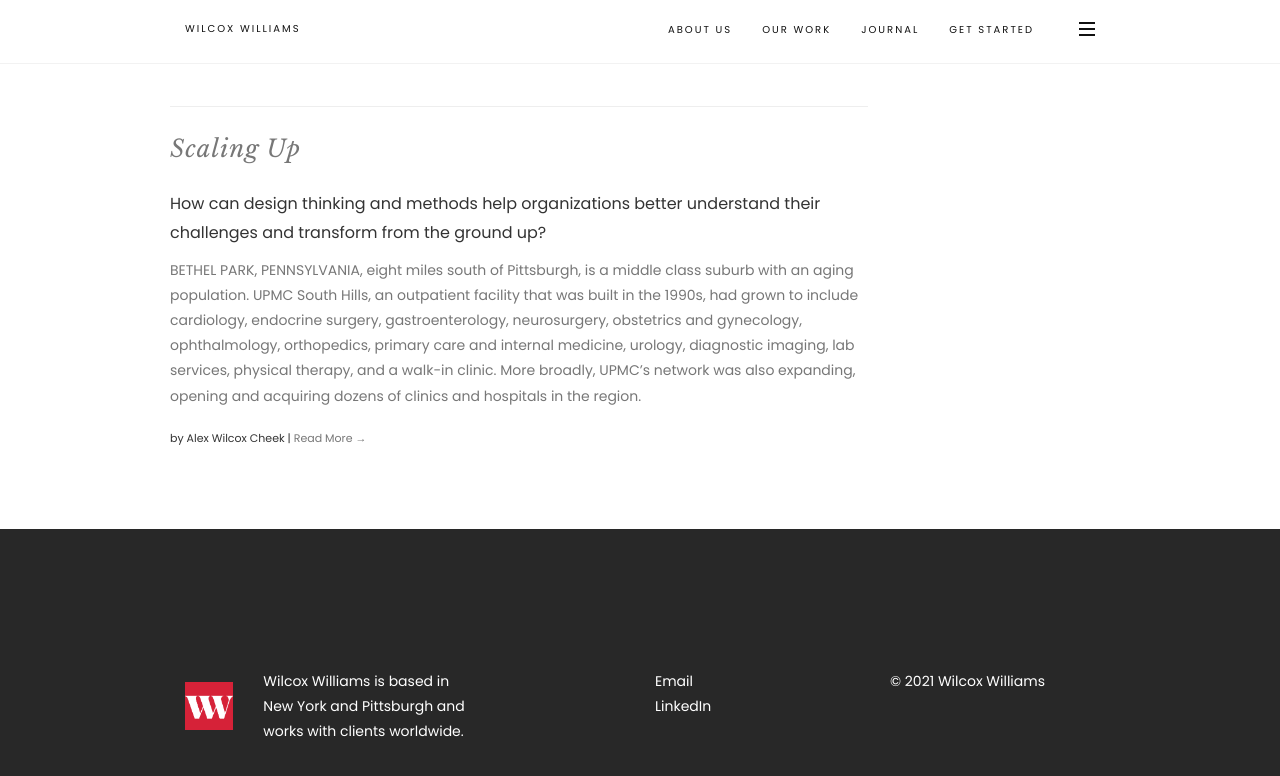
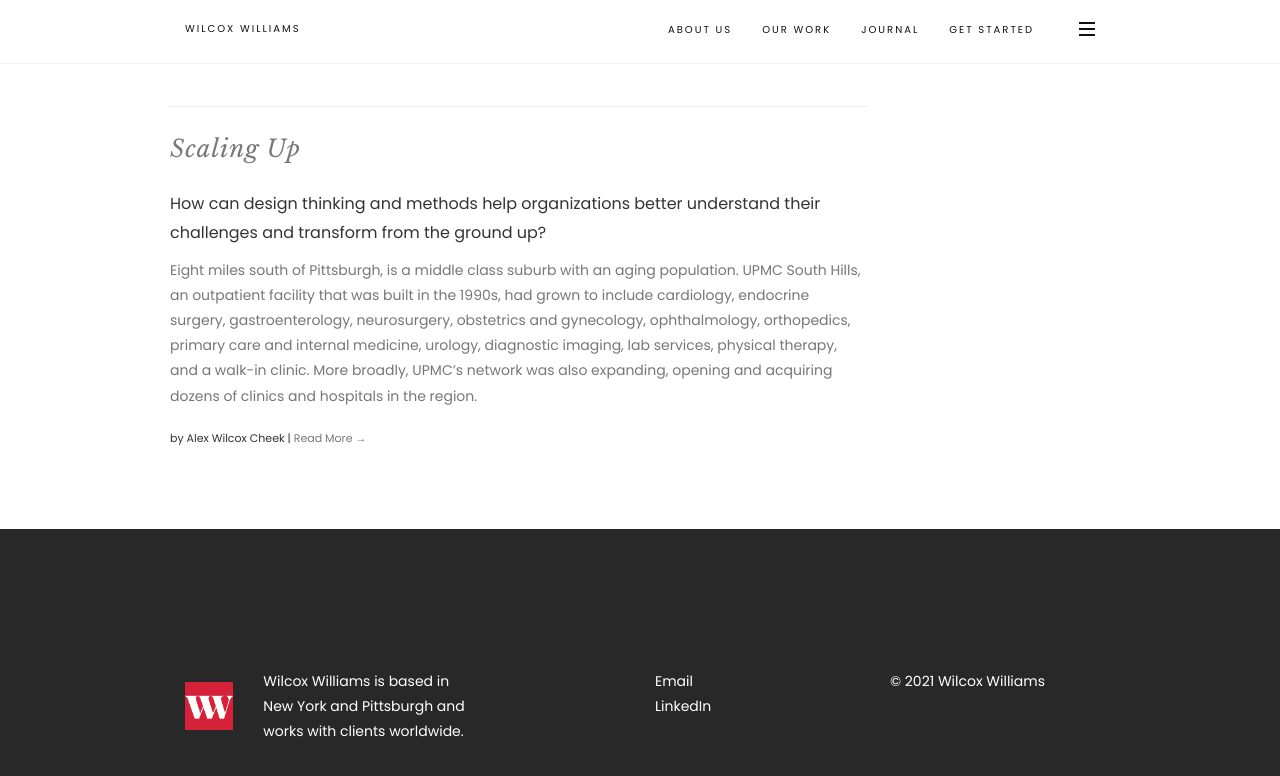
Before and after one commit to rwcstudio/wilcoxwilliams.github.io, a Jekyll site: the page built from journal.html, in a window 1280 px wide and 900 px high, scrolled down 1422 px. Shown: the top 776 px of the window. Built offline with Jekyll 4.4.1, drawn with Linux system fonts in a browser that asks for light colours.

Commit message:
Update 2008-08-03-scaling-up.md

```diff
--- a/_posts/2008-08-03-scaling-up.md
+++ b/_posts/2008-08-03-scaling-up.md
@@ -7,7 +7,7 @@ subtitle: How can design thinking and methods help organizations better understa
 categories: work
 image_fullwidth: "/assets/images/upmc1.png"
 tags: case-study
-abstract: BETHEL PARK, PENNSYLVANIA, eight miles south of Pittsburgh, is a middle class suburb with an aging population. UPMC South Hills, an outpatient facility that was built in the 1990s, had grown to include cardiology, endocrine surgery, gastroenterology, neurosurgery, obstetrics and gynecology, ophthalmology, orthopedics, primary care and internal medicine, urology, diagnostic imaging, lab services, physical therapy, and a walk-in clinic. More broadly, UPMC’s network was also expanding, opening and acquiring dozens of clinics and hospitals in the region.
+abstract: Eight miles south of Pittsburgh, is a middle class suburb with an aging population. UPMC South Hills, an outpatient facility that was built in the 1990s, had grown to include cardiology, endocrine surgery, gastroenterology, neurosurgery, obstetrics and gynecology, ophthalmology, orthopedics, primary care and internal medicine, urology, diagnostic imaging, lab services, physical therapy, and a walk-in clinic. More broadly, UPMC’s network was also expanding, opening and acquiring dozens of clinics and hospitals in the region.
 ---
 How can design thinking and methods help organizations better understand their challenges and transform from the ground up?
 
@@ -19,7 +19,7 @@ Goals: Our team was engaged to examine patient experience within an out- patient
 
 ## Broad Scope and Unclear Problems
 
-BETHEL PARK, PENNSYLVANIA, eight miles south of Pittsburgh, is a middle class suburb with an aging population. UPMC South Hills, an outpatient facility that was built in the 1990s, had grown to include cardiology, endocrine surgery, gastroenterology, neurosurgery, obstetrics and gynecology, ophthalmology, orthopedics, primary care and internal medicine, urology, diagnostic imaging, lab services, physical therapy, and a walk-in clinic. More broadly, UPMC’s network was also expanding, opening and acquiring dozens of clinics and hospitals in the region.
+Bethel Park, Pennsylvania, eight miles south of Pittsburgh, is a middle class suburb with an aging population. UPMC South Hills, an outpatient facility that was built in the 1990s, had grown to include cardiology, endocrine surgery, gastroenterology, neurosurgery, obstetrics and gynecology, ophthalmology, orthopedics, primary care and internal medicine, urology, diagnostic imaging, lab services, physical therapy, and a walk-in clinic. More broadly, UPMC’s network was also expanding, opening and acquiring dozens of clinics and hospitals in the region.
 
 We began initial stakeholder interviews and toured the three story, 120,000 square foot facility. We were also briefed on prior research on patient satisfaction that had been conducted but never acted upon. The facility tour covered the building’s waiting areas, central cafe, and back-offices. Natural light entered the core of the build- ing through a central atrium. Our team photographed the interior and exterior physical plant, existing services, pathways, wayfinding systems, waiting areas, surgery and recovery rooms, staff offices, document storage, technology and tools, accessibility features, and more. Complete documentation helps design teams create accurate models and flow charts and keep them mentally “in place” while working in their own space.
 
```
